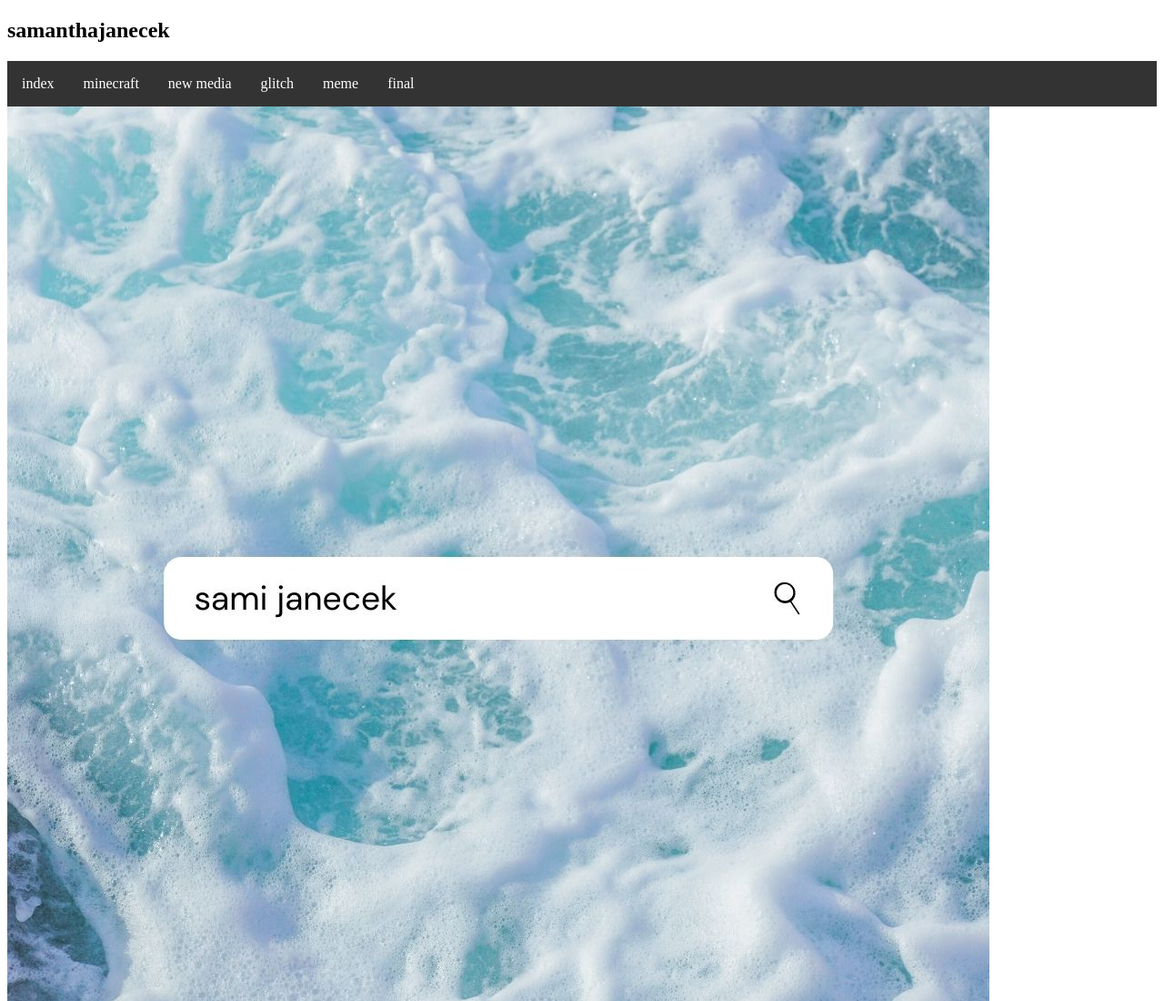
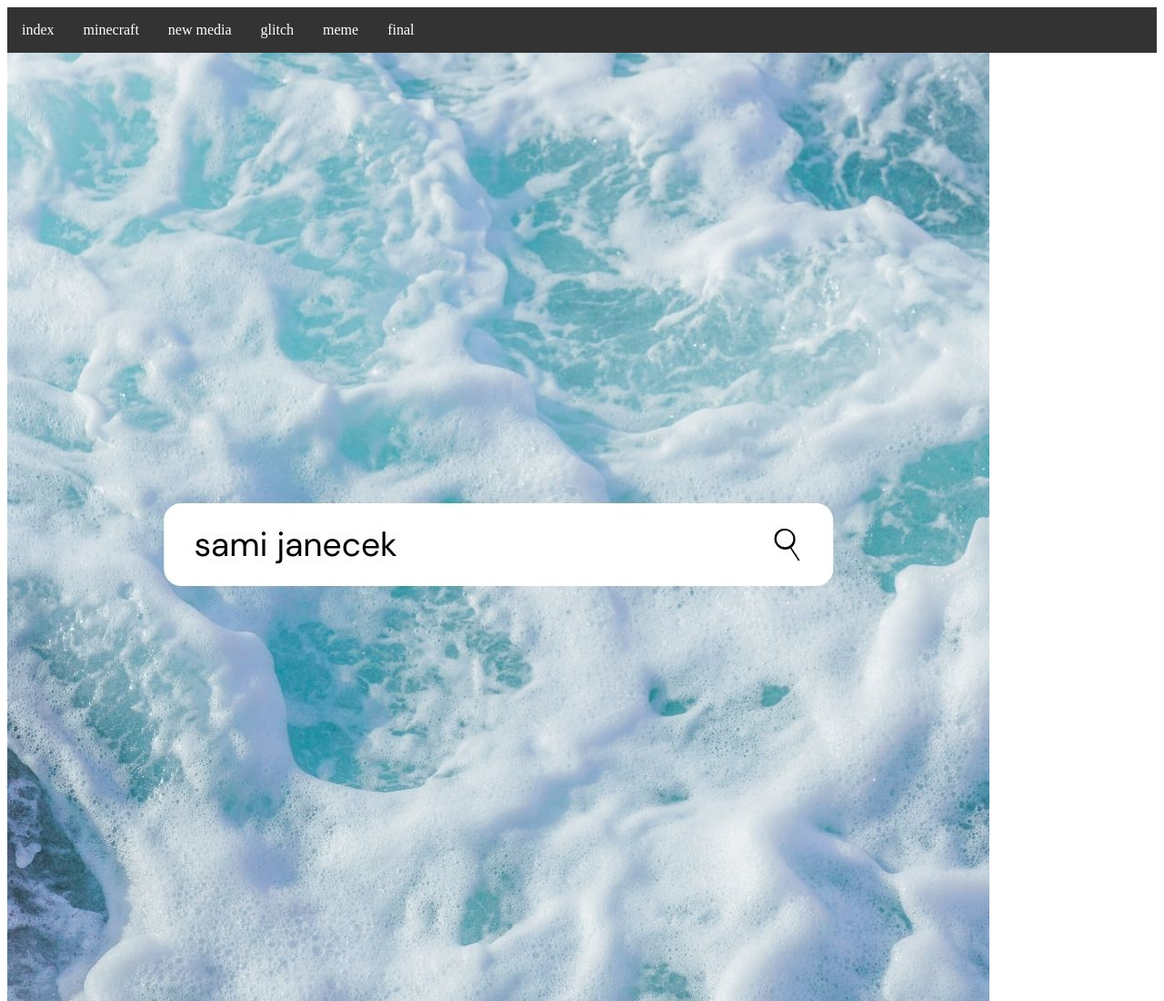
Before and after one commit to samanthajanecek/samanthajanecek, a plain HTML site: page index.html in a window 1280 px wide. Shown: the top 1100 px of the page at 91% size. Drawn offline with Linux system fonts and the light colour scheme.

Commit message:
Update index.html

```diff
--- a/index.html
+++ b/index.html
@@ -29,8 +29,6 @@ li a:hover {
 </head>
 <body>
 
-<h2>samanthajanecek</h2>
-
 <ul>
   <li><a href="index.html">index</a></li>
   <li><a href="avocado.html">minecraft</a></li>
```
